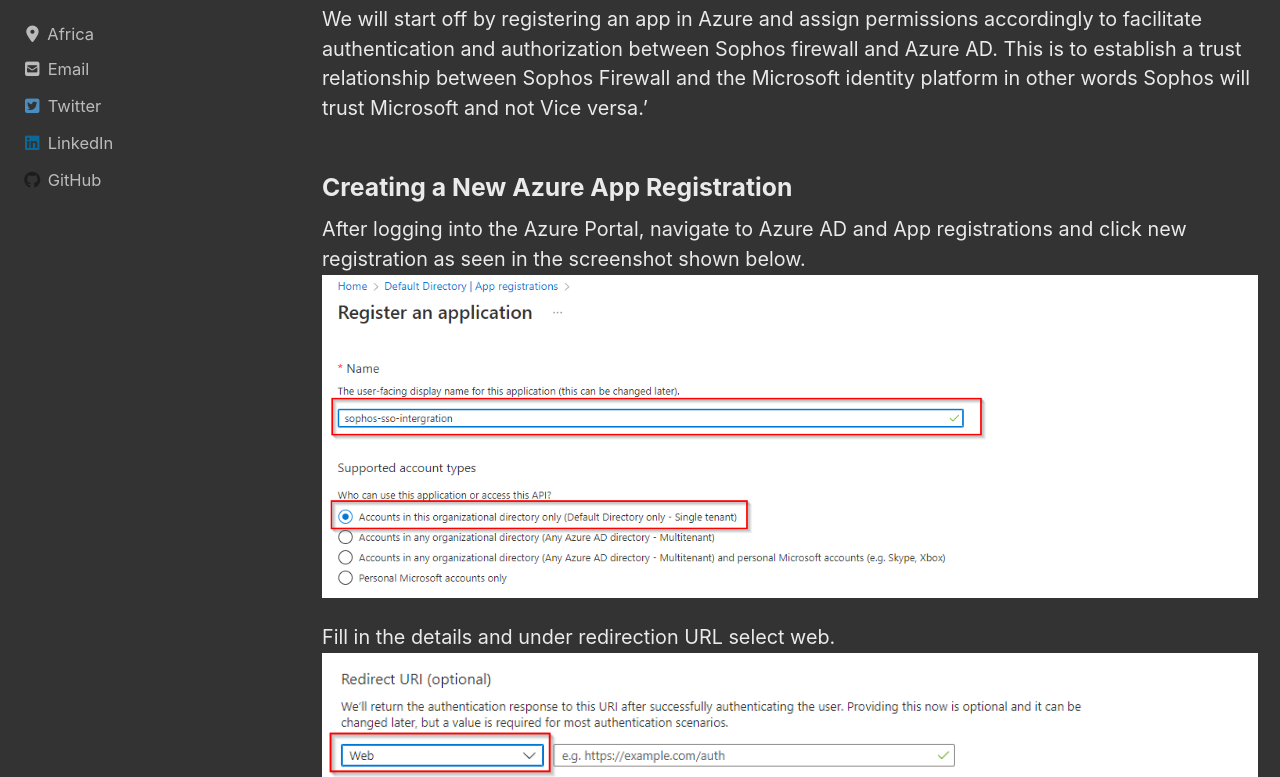
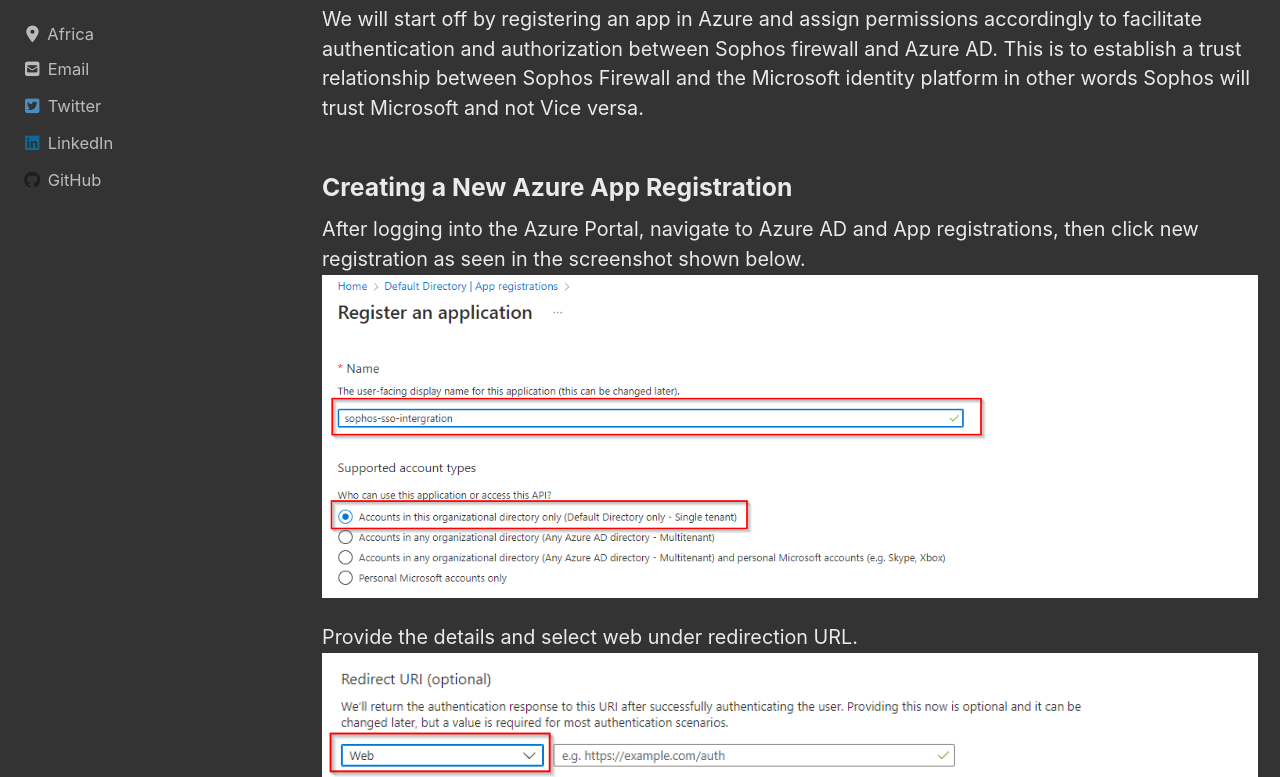
Before and after one commit to sofblocks/sofblocks.github.io, a Jekyll site: the page built from _posts/blog/2022-11-05-sophos-azuread-sso.md, in a window 1280 px wide and 1400 px high, scrolled down 1140 px. Shown: the part 253-1030 px from the top of the window. Built offline with Jekyll 4.4.1, drawn with Linux system fonts in a browser that asks for light colours; cached includes are drawn as plain includes; nearby versions of some CDN libraries; comment, search, counter and statistics services are not loaded.

Commit message:
Update 2022-11-05-sophos-azuread-sso.md

```diff
--- a/_posts/blog/2022-11-05-sophos-azuread-sso.md
+++ b/_posts/blog/2022-11-05-sophos-azuread-sso.md
@@ -22,13 +22,13 @@
 
 ## Configuring App Registration in Azure.
 
-We will start off by registering an app in Azure and assign permissions accordingly to facilitate authentication and authorization between Sophos firewall and Azure AD. This is to establish a trust relationship between Sophos Firewall and the Microsoft identity platform in other words Sophos will trust Microsoft and not Vice versa.'
+We will start off by registering an app in Azure and assign permissions accordingly to facilitate authentication and authorization between Sophos firewall and Azure AD. This is to establish a trust relationship between Sophos Firewall and the Microsoft identity platform in other words Sophos will trust Microsoft and not Vice versa.
 
 ### Creating a New Azure App Registration
-After logging into the Azure Portal, navigate to Azure AD and App registrations and click new registration as seen in the screenshot shown below.
+After logging into the Azure Portal, navigate to Azure AD and App registrations, then click new registration as seen in the screenshot shown below.
 ![upload-image]({{ "/assets/imgs/notes/appreg.png" | relative_url }})
 
-Fill in the details and under redirection URL select web.
+Provide the details and select web under redirection URL.
 ![upload-image]({{ "/assets/imgs/notes/appurl.png" | relative_url }})
 
 After creation, note down the application ID, Object ID and tenant ID as we are going to use them later in firewall configuration.
```
